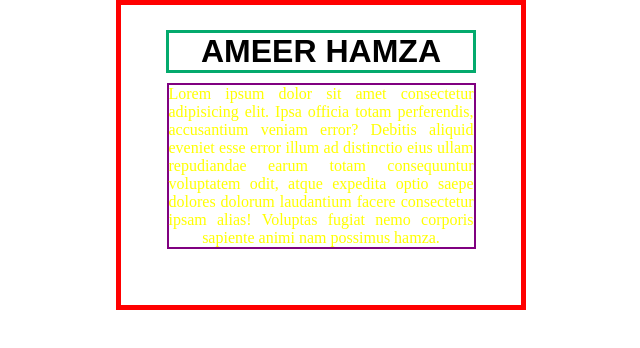
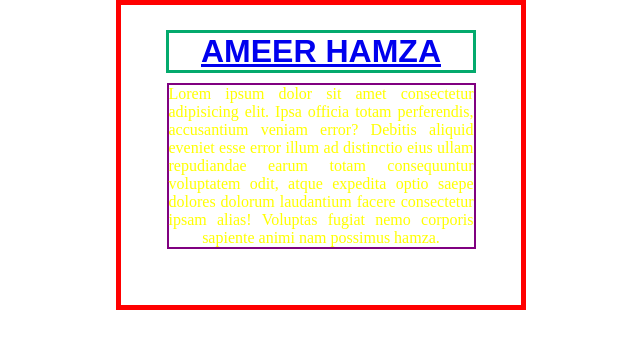
Before and after one commit to ameer1hamza-bmj/css-font-and-othes, a plain HTML site: page index.html in a window 1280 px wide. Shown: the whole page, without its empty margins (319-959 px from the left). Drawn offline with Linux system fonts and the light colour scheme.

Commit message:
all  done

```diff
--- a/index.html
+++ b/index.html
@@ -8,7 +8,7 @@
 </head>
 <body>
     <div class="d">
-        <h1 class="head">Ameer Hamza</h1>
+        <h1 class="head"><a href="card.html">Ameer Hamza</a></h1>
         <p class="para">Lorem ipsum dolor sit amet consectetur adipisicing elit. Ipsa officia totam perferendis, accusantium veniam error? Debitis aliquid eveniet esse error illum ad distinctio eius ullam repudiandae earum totam consequuntur voluptatem odit, atque expedita optio saepe dolores dolorum laudantium facere consectetur ipsam alias! Voluptas fugiat nemo corporis sapiente animi nam possimus hamza.</p>
     </div>
 </body>
```
